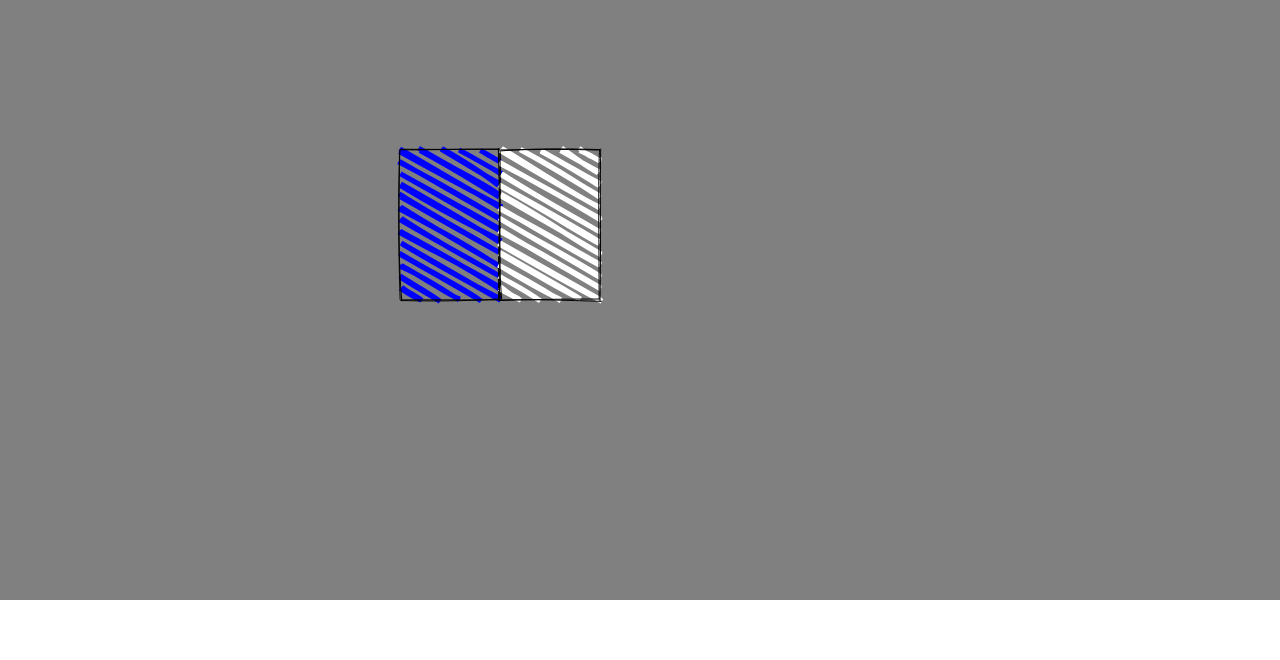
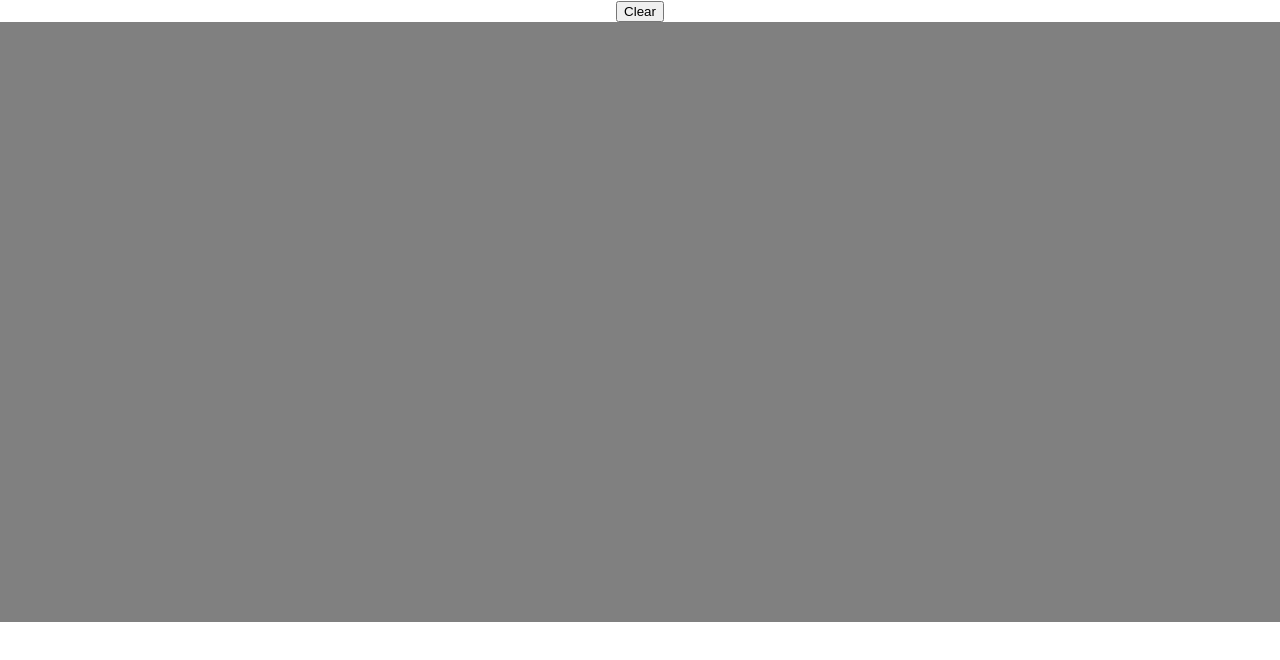
Before and after one commit to charlieconneely/final-year-project, a React (Create React App) app: page /canvas in a window 1280 px wide. Shown: the top 660 px of the page. Built offline with nearby package versions, Linux system fonts and the light colour scheme.

Commit message:
added simple clear canvas  button

```diff
--- a/src/components/Canvas/canvas.js
+++ b/src/components/Canvas/canvas.js
@@ -40,23 +40,6 @@ class Canvas extends React.Component {
 
     context.clearRect(0, 0, canvas.width, canvas.height);
     var rc = rough.canvas(canvas);
-
-    var r1 = generator.rectangle(400, 150, 100, 150, {
-      fill: 'blue',
-      hachureAngle: 60,
-      hachureGap: 10,
-      fillWeight: 5
-    });
-
-    var r2 = generator.rectangle(500, 150, 100, 150, {
-      fill: 'white',
-      hachureAngle: 60,
-      hachureGap: 10,
-      fillWeight: 5
-    });
-
-    rc.draw(r1);
-    rc.draw(r2);
 
     this.state.elements.forEach(({roughElement}) => rc.draw(roughElement));
   }
@@ -102,8 +85,18 @@ class Canvas extends React.Component {
     }));
   }
 
+  clearCanvas (event) {
+    event.preventDefault();
+    this.setState({
+      ...this.state,
+      elements:[]
+    });
+  }
+
   render () {
     return (
+      <div>
+      <button onClick={e => this.clearCanvas(e)}>Clear</button>
       <canvas id="canvas"
         style={{backgroundColor:'grey'}}
         width={window.innerWidth}
@@ -112,6 +105,7 @@ class Canvas extends React.Component {
         onMouseMove={e => this.handleMouseMove(e)}
         onMouseUp={e => this.handleMouseUp(e)}>
       </canvas>
+      </div>
     );
   }
 }
```
Also changed, not shown: 2 other files (tests, documents, lock files or other folders).
